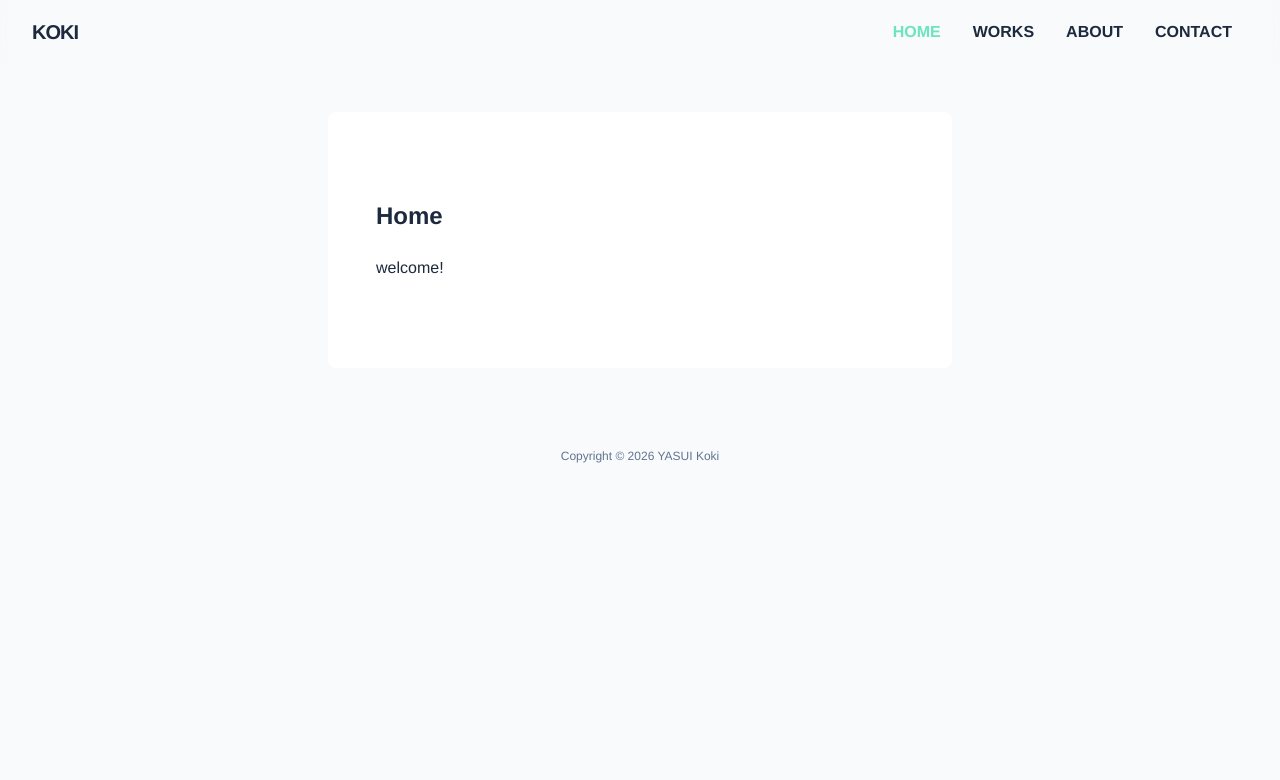
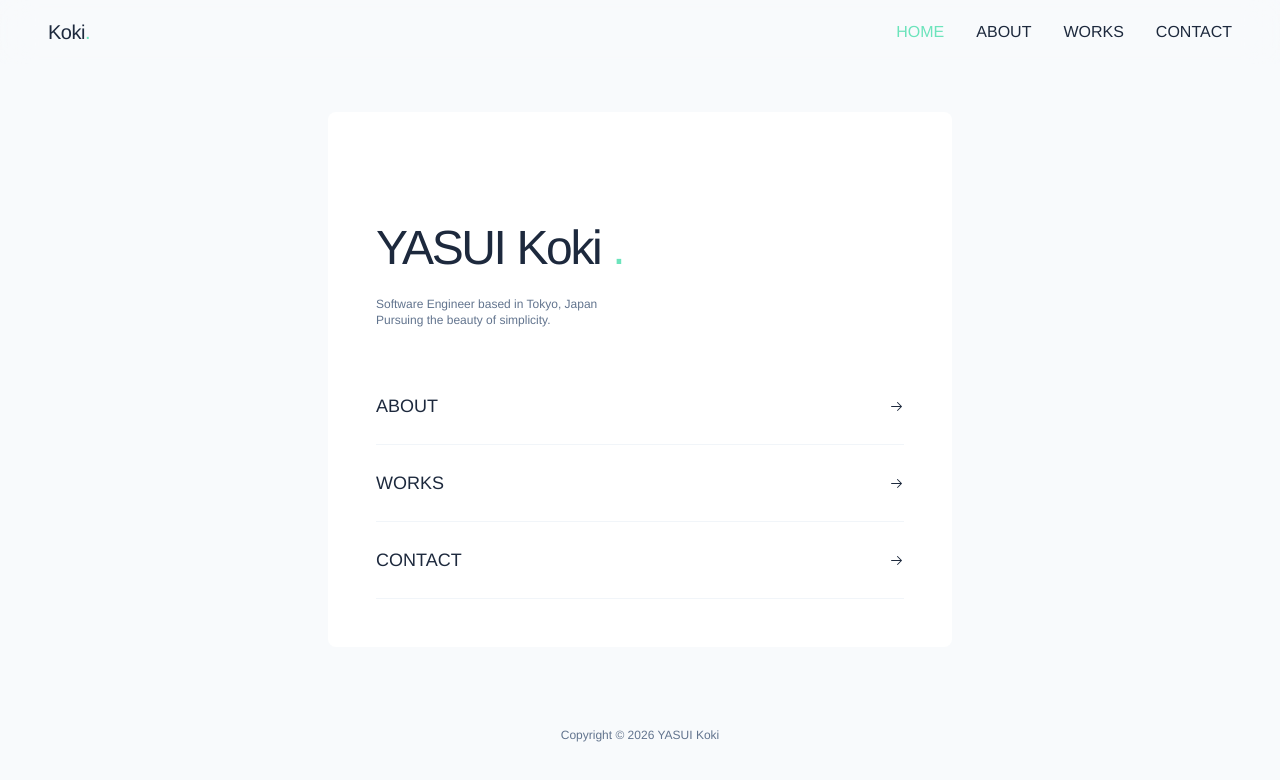
Before and after one commit to kokikoki-34/app-portfolio, a React app in the folder src/frontend/: page / in a window 1280 px wide. Shown: the top 780 px of the page. Built offline with nearby package versions, Linux system fonts and the light colour scheme; the HTML template or start-up script is replaced by a standard one.

Commit message:
feat(frontend): create HOME page

```diff
--- a/src/frontend/src/routes/home.tsx
+++ b/src/frontend/src/routes/home.tsx
@@ -1,13 +1,41 @@
+import { ArrowRightIcon } from "@radix-ui/react-icons";
 import { createRoute } from "@tanstack/react-router";
+import React from "react";
+import { BaseLink } from "../shared/components/baseLink";
+import { NavMenu } from "../shared/constants/navMenu";
 import { Route as rootRoute } from "./__root";
 
 export const homeRoute = createRoute({
   getParentRoute: () => rootRoute,
   path: "/",
   component: () => (
-    <div className="py-10">
-      <h1 className="text-2xl font-bold mb-6">Home</h1>
-      <p>welcome!</p>
-    </div>
+    <>
+      <div className="flex flex-col my-10">
+        <div className="flex text-5xl my-6 gap-3 tracking-tighter">
+          <div>YASUI</div>
+          <div>Koki</div>
+          <span className="text-foreground-accent">.</span>
+        </div>
+        <div className="text-xs text-foreground-muted">
+          Software Engineer based in Tokyo, Japan
+          <br />
+          Pursuing the beauty of simplicity.
+        </div>
+      </div>
+
+      {NavMenu.filter((menu) => menu.name !== "HOME").map((menu) => (
+        <React.Fragment key={menu.href}>
+          <BaseLink to={menu.href} className="p-4">
+            <div className="flex justify-between items-center">
+              <div className="text-lg">{menu.name}</div>
+              <div>
+                <ArrowRightIcon className="text-lg" />
+              </div>
+            </div>
+          </BaseLink>
+          <hr className="border-border" />
+        </React.Fragment>
+      ))}
+    </>
   ),
 });
--- a/src/frontend/src/shared/components/header.tsx
+++ b/src/frontend/src/shared/components/header.tsx
@@ -17,11 +17,8 @@ export function Header() {
       <div
         className={`${headerStyle} justify-between bg-slate-50/50 backdrop-blur-lg`}
       >
-        <Link
-          to="/"
-          className="text-xl font-black tracking-tighter text-foreground"
-        >
-          KOKI
+        <Link to="/" className="p-4 text-xl tracking-tight text-foreground">
+          Koki<span className="text-foreground-accent">.</span>
         </Link>
 
         {/* Desktop Menu */}
@@ -76,12 +73,7 @@ export function Header() {
 
 function MenuLinks({ onClick }: { onClick?: () => void }) {
   return NavMenu.map((menu) => (
-    <BaseLink
-      key={menu.href}
-      to={menu.href}
-      className="p-4 font-bold"
-      onClick={onClick}
-    >
+    <BaseLink key={menu.href} to={menu.href} className="p-4" onClick={onClick}>
       {menu.name}
     </BaseLink>
   ));
--- a/src/frontend/src/shared/constants/navMenu.ts
+++ b/src/frontend/src/shared/constants/navMenu.ts
@@ -1,6 +1,6 @@
 export const NavMenu = [
   { name: "HOME", href: "/" },
+  { name: "ABOUT", href: "/about" },
   { name: "WORKS", href: "/works" },
-  { name: "ABOUT", href: "/about" },
   { name: "CONTACT", href: "/contact" },
 ] as const;
```
